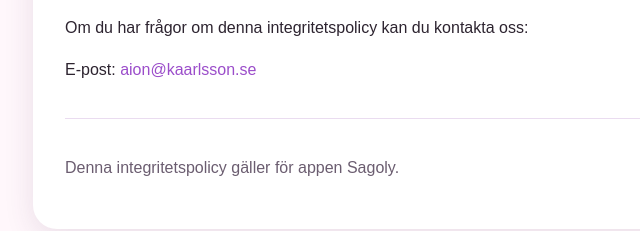
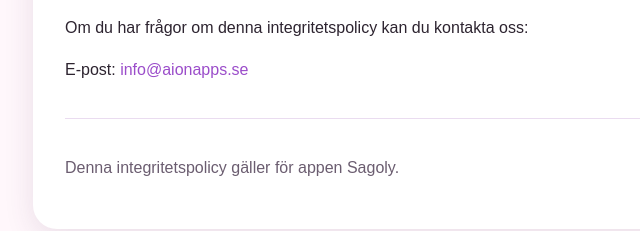
Before and after one commit to Tobbefoh/privacy-policy, a plain HTML site: page privacy-policy-sagoly.html in a window 1280 px wide. Shown: the part 1310-1541 px from the top of the page, 182-822 px from the left. Drawn offline with Linux system fonts and the light colour scheme.

Commit message:
Update privacy-policy-sagoly.html

```diff
--- a/privacy-policy-sagoly.html
+++ b/privacy-policy-sagoly.html
@@ -152,7 +152,7 @@
   </p>
 
   <p>
-    E-post: <a href="mailto:aion@kaarlsson.se">aion@kaarlsson.se</a>
+    E-post: <a href="mailto:info@aionapps.se">info@aionapps.se</a>
   </p>
 
   <div class="footer">
```
